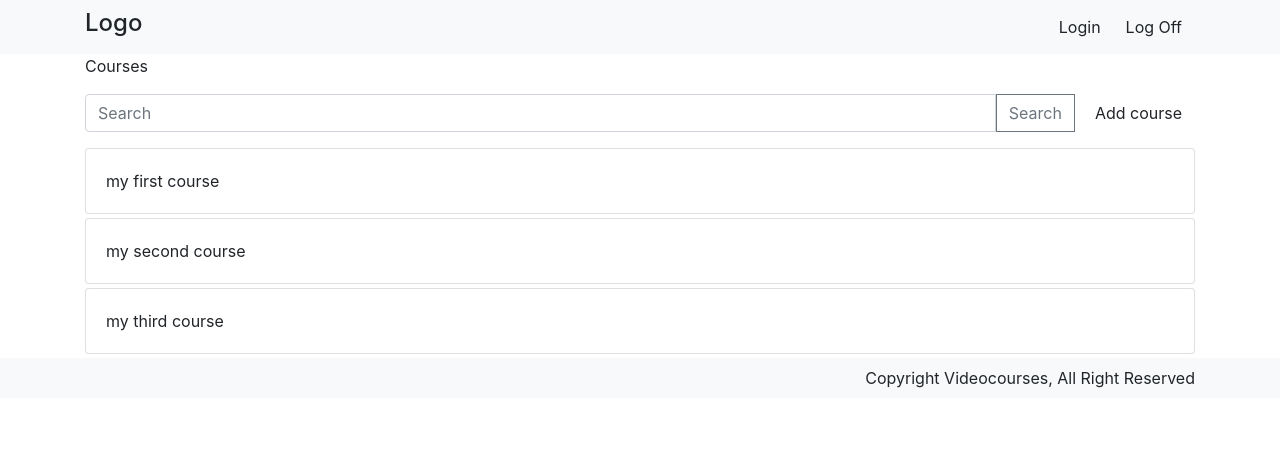
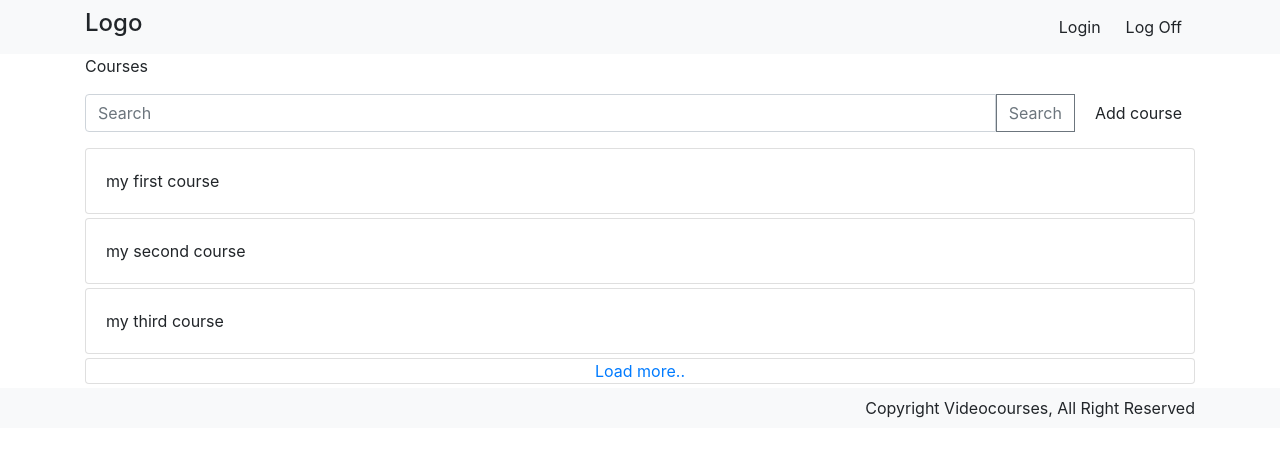
Before and after one commit to AnastasiaGritsuk/DreamAGMP, an Angular app: page / in a window 1280 px wide. Shown: the top 456 px of the page. Built offline with nearby package versions, Linux system fonts and the light colour scheme.

Commit message:
added load more component

```diff
--- a/src/app/app.component.html
+++ b/src/app/app.component.html
@@ -3,5 +3,6 @@
     <app-breadcrumbs></app-breadcrumbs>
     <app-toolbar></app-toolbar>
     <app-course-list></app-course-list>
+    <app-load-more></app-load-more>
 </div>
 <app-footer></app-footer>
--- a/src/app/app.module.ts
+++ b/src/app/app.module.ts
@@ -6,6 +6,7 @@ import { CoreModule } from './core/core.module';
 import { CourseListModule } from './course-list/course-list.module';
 import { BreadcrumbsModule } from './breadcrumbs/breadcrumbs.module';
 import { ToolbarModule } from './toolbar/toolbar.module';
+import { LoadMoreModule } from './load-more/load-more.module';
 
 @NgModule({
   declarations: [
@@ -16,7 +17,8 @@ import { ToolbarModule } from './toolbar/toolbar.module';
     CoreModule,
     CourseListModule,
     BreadcrumbsModule,
-    ToolbarModule
+    ToolbarModule,
+    LoadMoreModule
   ],
   providers: [],
   bootstrap: [AppComponent]
--- /dev/null
+++ b/src/app/load-more/load-more/load-more.component.html
@@ -0,0 +1,3 @@
+<div class="card mb-1 text-center">
+    <a href="#" title="">Load more..</a>
+</div>
--- /dev/null
+++ b/src/app/load-more/load-more/load-more.component.ts
@@ -0,0 +1,15 @@
+import { Component, OnInit } from '@angular/core';
+
+@Component({
+  selector: 'app-load-more',
+  templateUrl: './load-more.component.html',
+  styleUrls: ['./load-more.component.css']
+})
+export class LoadMoreComponent implements OnInit {
+
+  constructor() { }
+
+  ngOnInit() {
+  }
+
+}
--- /dev/null
+++ b/src/app/model/user.ts
@@ -0,0 +1,5 @@
+export interface User {
+    id: number;
+    firstName: string;
+    lastName: string;
+}
```
Also changed, not shown: src/app/load-more/load-more.module.ts (added, +12 -0 lines), src/app/load-more/load-more/load-more.component.css (added), 2 other files (tests, documents, lock files or other folders).
